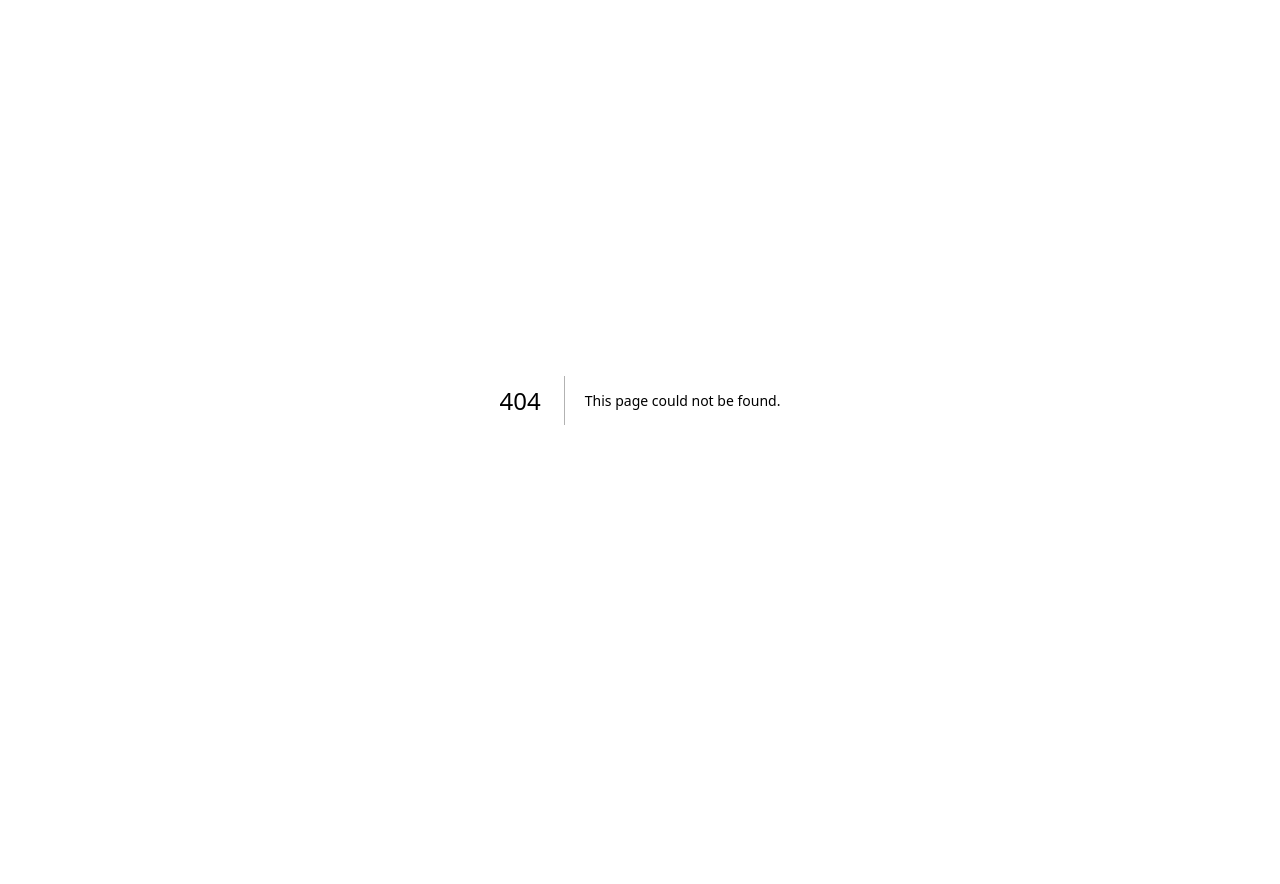
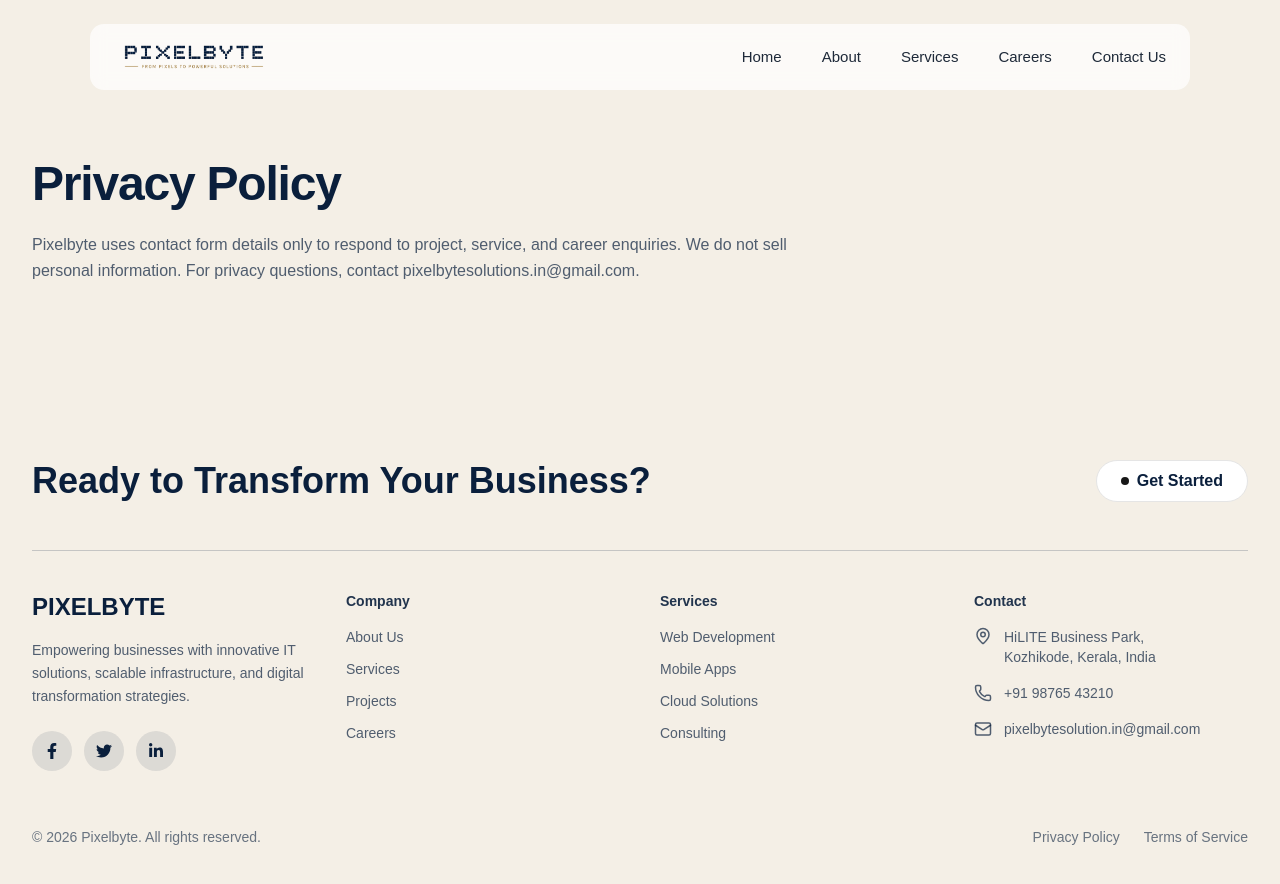
Before and after one commit to pixelbytesolution/pixelbyte-web, a Next.js app: page /privacy in a window 1280 px wide. Before the commit this address had no page. Shown: the top 884 px of the page. Before the commit the page ends 800 px from the top, so only its background shows below. Built offline with nearby package versions, Linux system fonts and the light colour scheme; a web font is replaced by a local one.

Commit message:
feat(privacy): add Privacy Policy page with layout and content

```diff
--- /dev/null
+++ b/app/privacy/page.tsx
@@ -0,0 +1,27 @@
+import Footer from "@/components/footer/Footer";
+import Navbar from "@/components/navbar/Navbar";
+import Container from "@/components/ui/Container";
+
+export default function PrivacyPage() {
+  return (
+    <main className="bg-[#F4EFE6] text-[#0A1F3C]">
+      <Navbar />
+      <section className="pt-40 pb-24">
+        <Container>
+          <div className="max-w-3xl">
+            <h1 className="text-4xl md:text-5xl font-bold tracking-tight">
+              Privacy Policy
+            </h1>
+            <p className="mt-6 text-[#0A1F3C]/70 leading-relaxed">
+              Pixelbyte uses contact form details only to respond to project,
+              service, and career enquiries. We do not sell personal
+              information. For privacy questions, contact
+              pixelbytesolutions.in@gmail.com.
+            </p>
+          </div>
+        </Container>
+      </section>
+      <Footer />
+    </main>
+  );
+}
```
